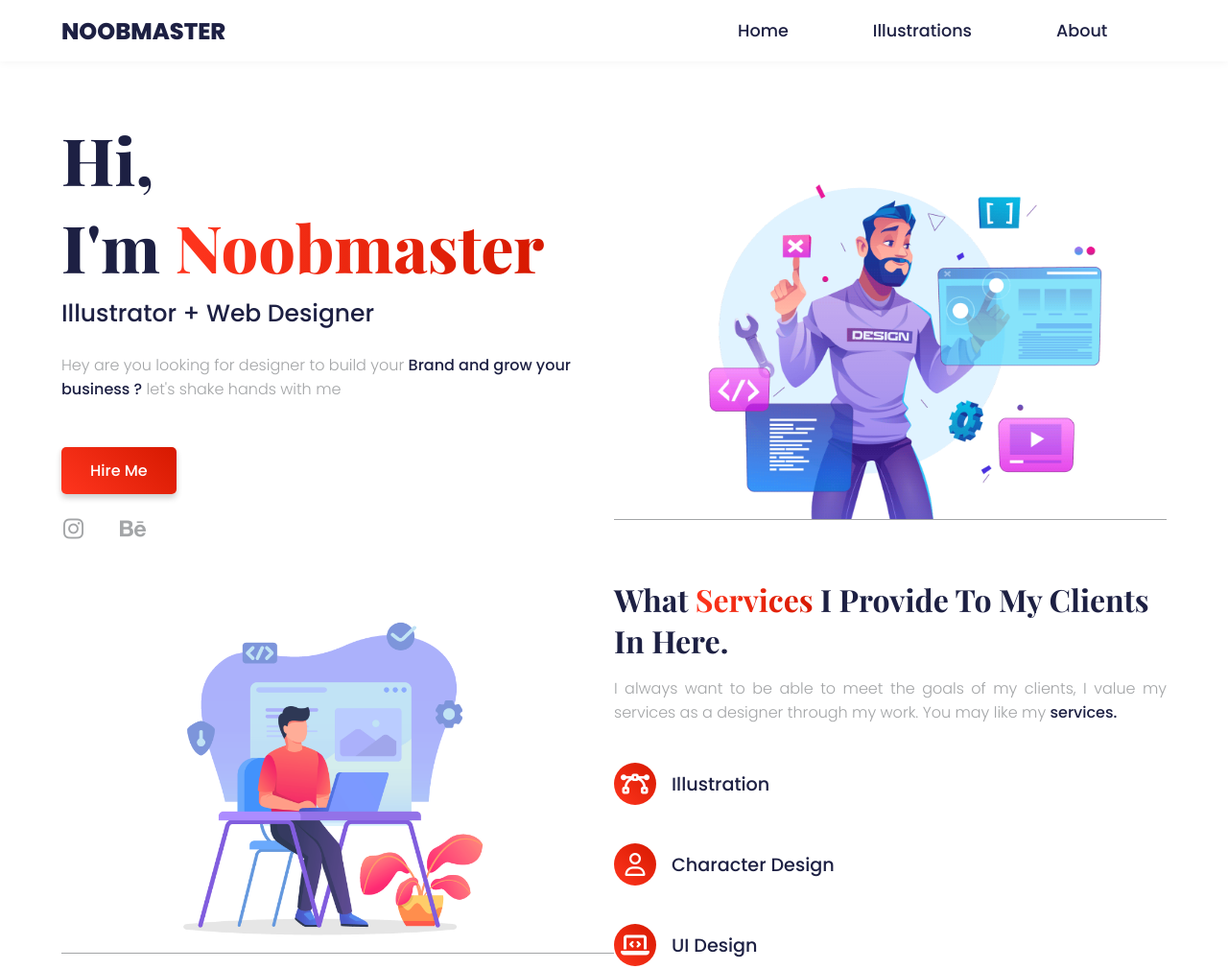
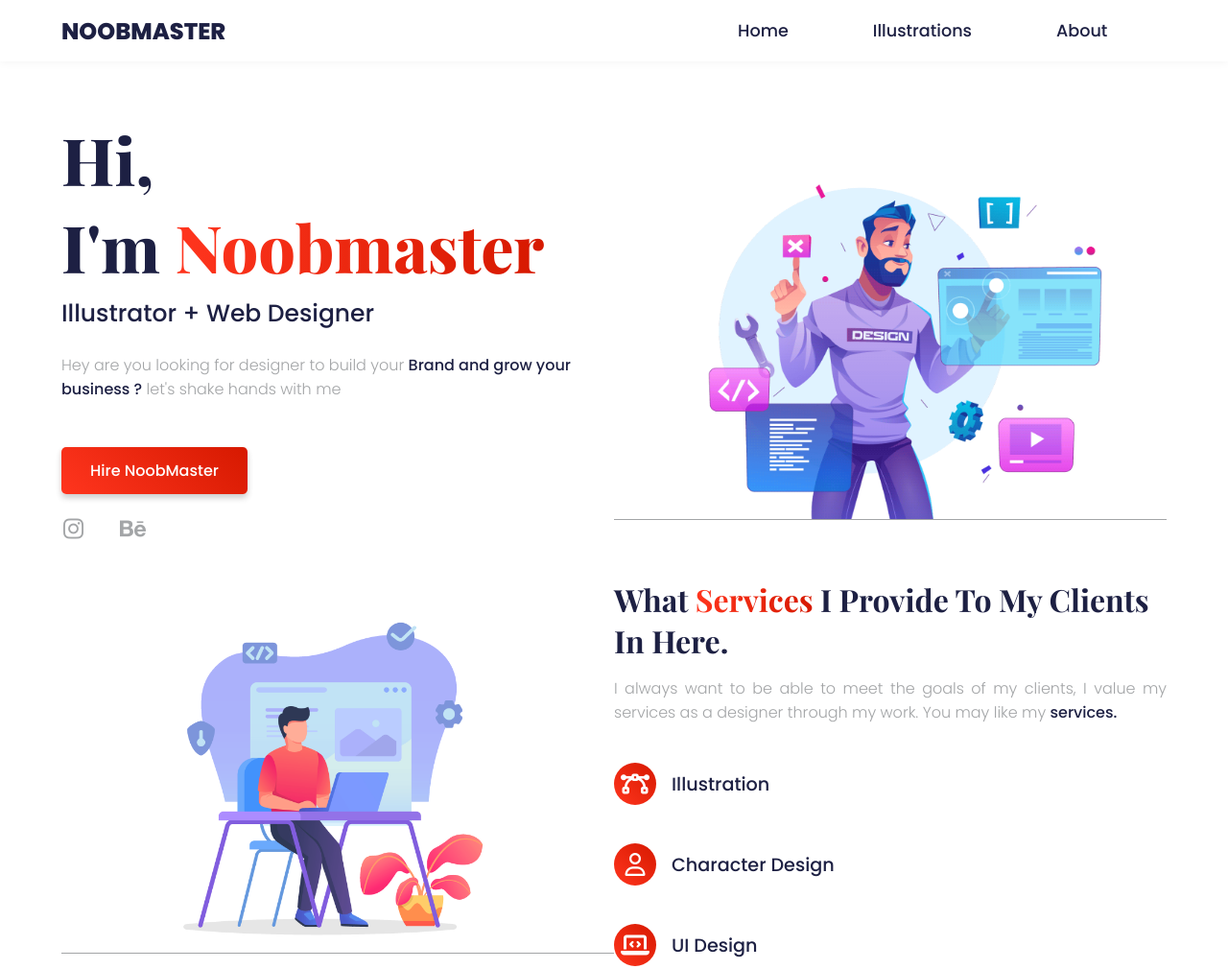
Before and after one commit to noobmaster2255/illustratorPortfolio-html-css, a plain HTML site: page index.html in a window 1280 px wide. Shown: the top 1010 px of the page at 96% size. Drawn offline with nearby package versions, Linux system fonts and the light colour scheme; a web font is replaced by a local one.

Commit message:
Update index.html

```diff
--- a/index.html
+++ b/index.html
@@ -50,7 +50,7 @@
                     shake hands with me</p>
             </div>
             <div class="hire-btn btn">
-                <a href="mailto:akhilsanil20@gmail.com" target="_blank">Hire Me</a>
+                <a href="mailto:akhilsanil20@gmail.com" target="_blank">Hire NoobMaster</a>
             </div>
             <div class="social-medias">
                 <a href="https://www.instagram.com/arte.by.akhil/" target="_blank"><i
```
